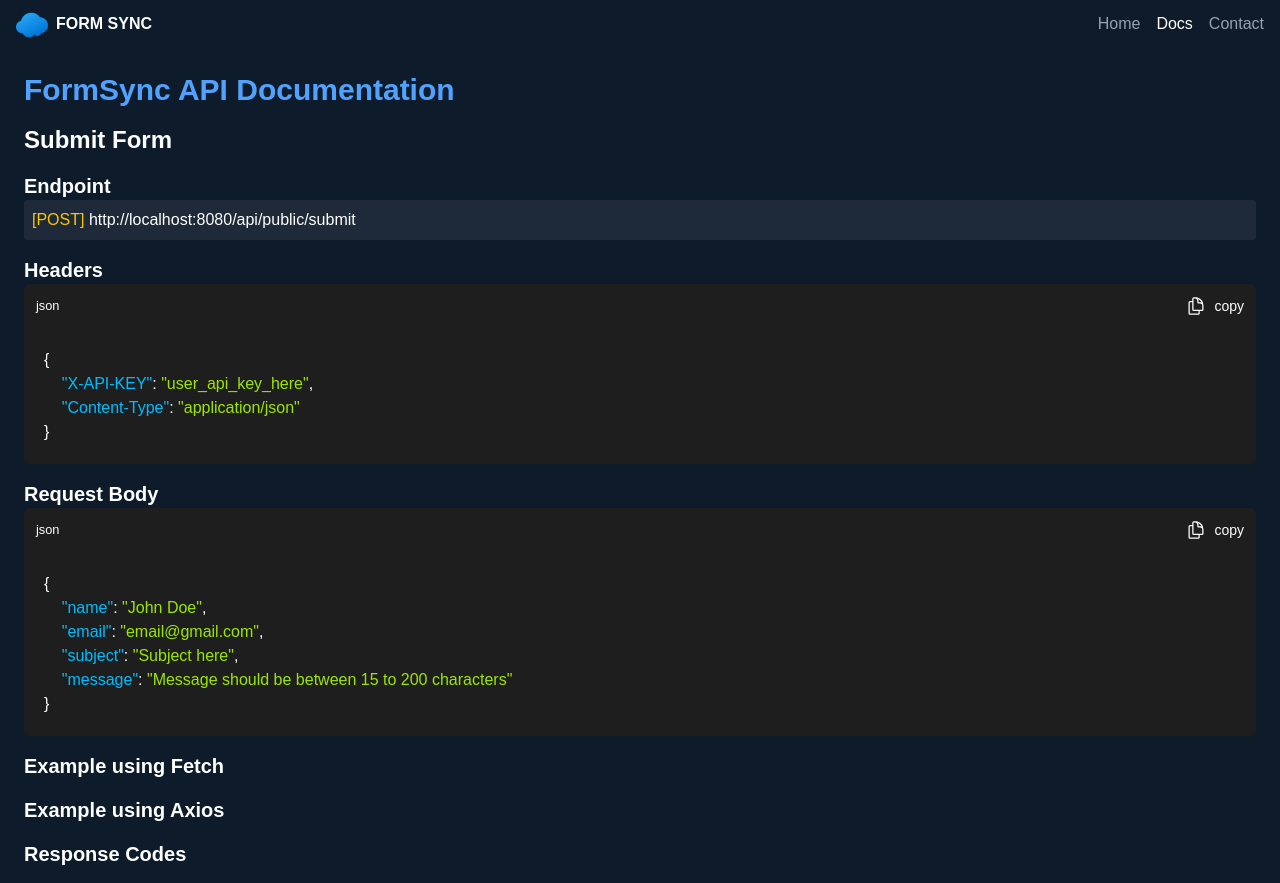
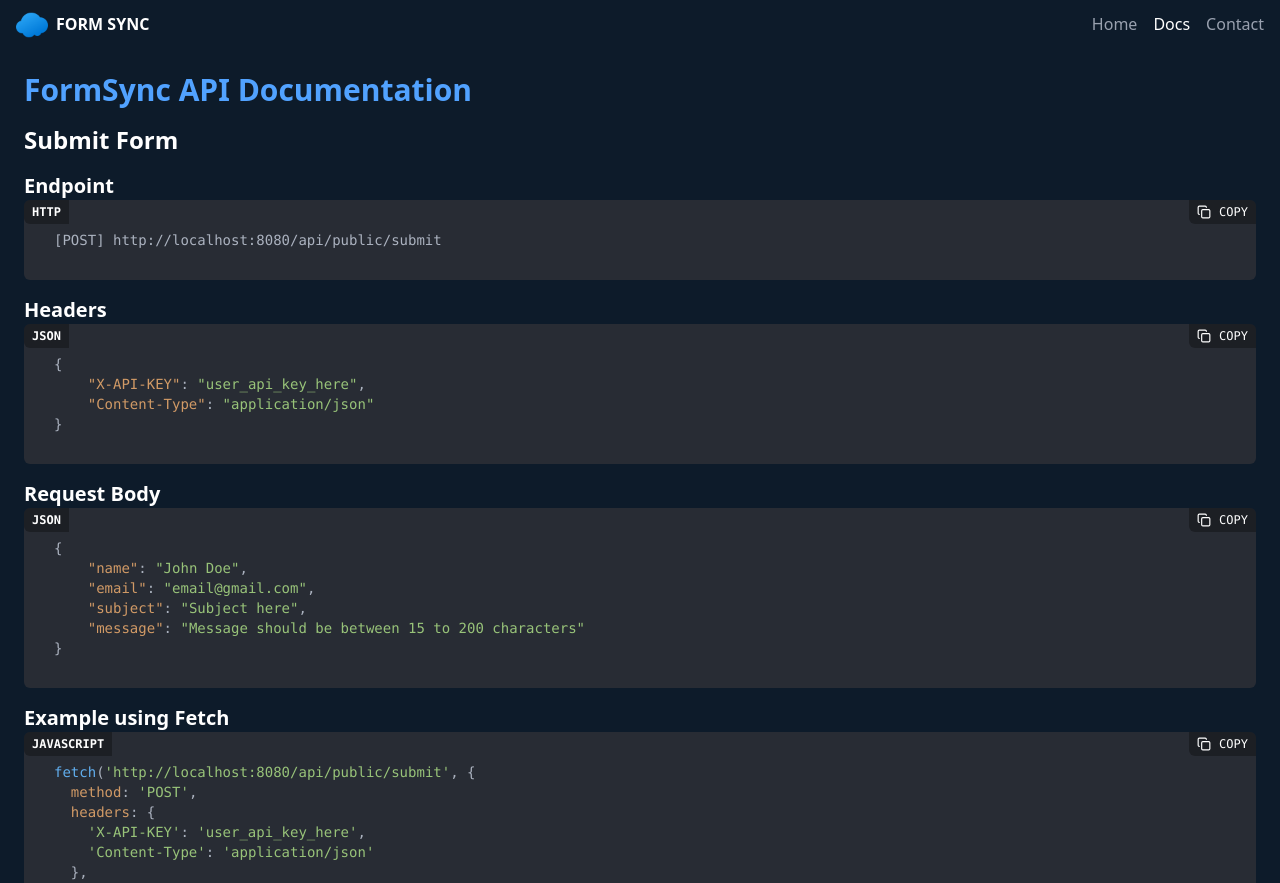
Before and after one commit to zunaiddev/formsync, a React (Vite) app: page /docs in a window 1280 px wide. Shown: the top 883 px of the page. Built offline with nearby package versions, Linux system fonts and the light colour scheme.

Commit message:
updated localhost url to hosted and upgrade the ui of docs page

```diff
--- a/package.json
+++ b/package.json
@@ -18,6 +18,7 @@
     "@tailwindcss/vite": "^4.0.10",
     "axios": "^1.8.1",
     "classnames": "^2.5.1",
+    "highlight.js": "^11.11.1",
     "jwt-decode": "^4.0.0",
     "nprogress": "^0.2.0",
     "prop-types": "^15.8.1",
@@ -28,7 +29,6 @@
     "react-router-dom": "^7.2.0",
     "react-spinner": "^0.2.7",
     "react-spinners": "^0.15.0",
-    "react-syntax-highlighter": "^15.6.1",
     "react-tooltip": "^5.28.0",
     "reactjs-popup": "^2.0.6",
     "styled-components": "^6.1.16",
--- /dev/null
+++ b/src/components/CodeBlock.jsx
@@ -0,0 +1,52 @@
+import {useEffect, useRef, useState} from "react";
+import hljs from "highlight.js";
+import "highlight.js/styles/atom-one-dark.css";
+import CopyIcon from "./Icon/CopyIcon.jsx";
+import toast from "react-hot-toast";
+
+function CodeBlock({code, language = "javascript"}) {
+    const codeRef = useRef(null);
+    const [copied, setCopied] = useState(false);
+
+    useEffect(() => {
+        hljs.highlightElement(codeRef.current);
+    }, []);
+
+    async function copy() {
+        try {
+            await navigator.clipboard.writeText(code);
+            setCopied(true);
+            setTimeout(() => setCopied(false), 2000);
+        } catch (e) {
+            console.error(e);
+            toast.error("Failed to copy")
+        }
+    }
+
+    return (
+        <pre
+            className="theme-atom-one-dark shadow-3xl text-sm relative overflow-hidden max-w-full tab-size h-full rounded-md">
+                <span
+                    className="hljs mb-0 p-4 block min-h-full overflow-auto">
+
+
+      <code ref={codeRef} className={`language-${language}`}>
+          {code}
+      </code>
+            </span>
+                <small
+                    className="bg-black/30 absolute top-0 left-0 uppercase font-bold text-xs rounded-bl-md px-2 py-1">
+                    {language}
+                </small>
+                <button onClick={copy}
+                        className="bg-black/30 absolute top-0 right-0 uppercase text-xs rounded-bl-md px-2 py-1 flex items-center justify-center gap-2 cursor-pointer">
+                    {copied ? "Copied!" : <>
+                        <CopyIcon/>
+                        Copy
+                    </>}
+                </button>
+            </pre>
+    );
+};
+
+export default CodeBlock;
--- a/src/components/Docs/DocsPage.jsx
+++ b/src/components/Docs/DocsPage.jsx
@@ -1,4 +1,4 @@
-import CustomHighlighter from "../SyntaxHighlighter/CustomHighlighter.jsx";
+import CodeBlock from "../CodeBlock.jsx";
 
 const DocsPage = () => {
     const BASE_URL = import.meta.env.VITE_API_URL;
@@ -38,7 +38,7 @@ axios.post('${BASE_URL}/api/public/submit', {
     const headers = {
         'X-API-KEY': "user_api_key_here",
         'Content-Type': "application/json"
-    }
+    };
 
     const json = {
         name: "John Doe",
@@ -48,32 +48,30 @@ axios.post('${BASE_URL}/api/public/submit', {
     };
 
     return (
-        <div className="w-full mx-auto p-6  text-white rounded-lg shadow-lg">
+        <div className="w-full mx-auto p-6 text-white rounded-lg shadow-lg">
             <h1 className="text-3xl font-bold mb-4 text-blue-400">
                 FormSync API Documentation
             </h1>
             <h2 className="text-2xl font-semibold mt-4">Submit Form</h2>
 
             <h3 className="text-xl font-semibold mt-4">Endpoint</h3>
-            <p className="bg-gray-800 p-2 rounded text-white">
-                <span className="text-yellow-400">[POST]</span> {BASE_URL}
-                /api/public/submit
-            </p>
+            <CodeBlock language="http" code={`[POST] ${BASE_URL}/api/public/submit`}/>
 
             <h3 className="text-xl font-semibold mt-4">Headers</h3>
-            <CustomHighlighter language={"json"}>
-                {headers}
-            </CustomHighlighter>
-
+            <CodeBlock language="json" code={JSON.stringify(headers, null, 4)}/>
 
             <h3 className="text-xl font-semibold mt-4">Request Body</h3>
-            <CustomHighlighter language={"json"}>
-                {json}
-            </CustomHighlighter>
+            <CodeBlock language="json" code={JSON.stringify(json, null, 4)}/>
 
             <h3 className="text-xl font-semibold mt-4">Example using Fetch</h3>
+            <CodeBlock
+                title="Fetch Example"
+                language="javascript"
+                code={fetchCode}
+            />
 
             <h3 className="text-xl font-semibold mt-4">Example using Axios</h3>
+            <CodeBlock language="javascript" code={axiosCode}/>
 
             <h3 className="text-xl font-semibold mt-4">Response Codes</h3>
             <table className="w-full mt-4 border border-gray-700 text-left">
@@ -88,30 +86,28 @@ axios.post('${BASE_URL}/api/public/submit', {
                 <tr>
                     <td className="p-2 border border-gray-700">200 OK</td>
                     <td className="p-2 border border-gray-700 text-green-400">
-                        ✅ Success
+                        Success
                     </td>
                     <td className="p-2 border border-gray-700">
                         Form submitted successfully.
                     </td>
                 </tr>
                 <tr>
-                    <td className="p-2 border border-gray-700 ">
+                    <td className="p-2 border border-gray-700">
                         422 UNPROCESSABLE_ENTITY
                     </td>
                     <td className="p-2 border border-gray-700 text-yellow-400">
-                        ❌ Validation Error
+                        Validation Error
                     </td>
                     <td className="p-2 border border-gray-700 break-words">
                         Missing fields, invalid email, or message length not between
-                        15-200 characters.
+                        15–200 characters.
                     </td>
                 </tr>
                 <tr>
-                    <td className="p-2 border border-gray-700">
-                        429 TOO_MANY_REQUESTS
-                    </td>
+                    <td className="p-2 border border-gray-700">429 TOO_MANY_REQUESTS</td>
                     <td className="p-2 border border-gray-700 text-red-400">
-                        ❌ Submission Limit Reached
+                        Submission Limit Reached
                     </td>
                     <td className="p-2 border border-gray-700">
                         User has exceeded 10 submissions per day.
@@ -120,7 +116,7 @@ axios.post('${BASE_URL}/api/public/submit', {
                 <tr>
                     <td className="p-2 border border-gray-700">403 FORBIDDEN</td>
                     <td className="p-2 border border-gray-700 text-red-500">
-                        ❌ Invalid API Key
+                        Invalid API Key
                     </td>
                     <td className="p-2 border border-gray-700">
                         API key is missing or incorrect.
--- /dev/null
+++ b/src/components/Icon/CopyIcon.jsx
@@ -0,0 +1,12 @@
+function CopyIcon() {
+    return (
+        <svg xmlns="http://www.w3.org/2000/svg" width="14" height="14" viewBox="0 0 24 24" fill="none"
+             stroke="currentColor" strokeWidth="2" strokeLinecap="round" strokeLinejoin="round"
+             className="lucide lucide-copy-icon lucide-copy">
+            <rect width="14" height="14" x="8" y="8" rx="2" ry="2"/>
+            <path d="M4 16c-1.1 0-2-.9-2-2V4c0-1.1.9-2 2-2h10c1.1 0 2 .9 2 2"/>
+        </svg>
+    );
+}
+
+export default CopyIcon;
--- a/src/components/SyntaxHighlighter/CustomHighlighter.jsx
+++ /dev/null
@@ -1,52 +0,0 @@
-import PropTypes from "prop-types";
-
-function CustomHighlighter({children, language}) {
-    let json;
-    if (language === 'json') {
-        json = JSON.stringify(children, null, 4);
-    }
-
-    return (
-        <div className="bg-[#1e1e1e] rounded-md ">
-            <div className="flex justify-between p-3">
-                <small>{language}</small>
-                <button className="flex gap-2 select-none text-sm">
-
-                    <svg xmlns="http://www.w3.org/2000/svg" fill="none" viewBox="0 0 24 24" strokeWidth={1.5}
-                         stroke="currentColor" className="size-5">
-                        <path strokeLinecap="round" strokeLinejoin="round"
-                              d="M15.75 17.25v3.375c0 .621-.504 1.125-1.125 1.125h-9.75a1.125 1.125 0 0 1-1.125-1.125V7.875c0-.621.504-1.125 1.125-1.125H6.75a9.06 9.06 0 0 1 1.5.124m7.5 10.376h3.375c.621 0 1.125-.504 1.125-1.125V11.25c0-4.46-3.243-8.161-7.5-8.876a9.06 9.06 0 0 0-1.5-.124H9.375c-.621 0-1.125.504-1.125 1.125v3.5m7.5 10.375H9.375a1.125 1.125 0 0 1-1.125-1.125v-9.25m12 6.625v-1.875a3.375 3.375 0 0 0-3.375-3.375h-1.5a1.125 1.125 0 0 1-1.125-1.125v-1.5a3.375 3.375 0 0 0-3.375-3.375H9.75"/>
-                    </svg>
-
-                    copy
-                </button>
-            </div>
-            <div className="p-5">
-                <pre
-                    className="json-view"
-                    dangerouslySetInnerHTML={{__html: highlightJson(json)}}
-                />
-            </div>
-        </div>
-    );
-}
-
-function highlightJson(json) {
-    if (typeof json !== "string") {
-        json = JSON.stringify(json, null, 2);
-    }
-
-    return json
-        .replace(/(".*?")(?=\s*:)/g, '<span class="text-sky-400">$1</span>')
-        .replace(/:\s*"(.*?)"/g, ': <span class="text-lime-400">"$1"</span>')
-        .replace(/:\s*(\d+)/g, ': <span class="text-orange-300">$1</span>')
-        .replace(/:\s*(true|false)/g, ': <span class="text-indigo-400">$1</span>')
-        .replace(/:\s*(null)/g, ': <span class="text-rose-400">$1</span>');
-}
-
-CustomHighlighter.propTypes = {
-    children: PropTypes.node.isRequired,
-    language: PropTypes.string.isRequired
-}
-
-export default CustomHighlighter;
--- a/src/index.css
+++ b/src/index.css
@@ -2,16 +2,6 @@
 @import url('https://fonts.googleapis.com/css2?family=Oswald:wght@200..700&display=swap');
 @import url('https://fonts.googleapis.com/css2?family=Open+Sans:ital,wght@0,300..800;1,300..800&display=swap');
 @import "tailwindcss";
-
-* {
-    box-sizing: border-box;
-    font-family: 'Poppins', sans-serif;
-}
-
-body, html {
-    margin: 0;
-    padding: 0;
-}
 
 body {
     background: var(--primary);
--- /dev/null
+++ b/src/pages/Test.jsx
@@ -0,0 +1,9 @@
+import "highlight.js/styles/atom-one-dark.css";
+import CodeBlock from "../components/CodeBlock.jsx";
+
+function Test() {
+    return <CodeBlock
+        code={"fetch('http://localhost:8080/api/public/submit', {\n  method: 'POST',\n  headers: {\n    'X-API-KEY': 'user_api_key_here',\n    'Content-Type': 'application/json'\n  },\n  body: JSON.stringify({\n    name: 'John Doe',\n    email: 'email@gmail.com',\n    subject: 'Subject here',\n    message: 'Message should be between 15 to 200 characters'\n  })\n})\n  .then(res => res.json())\n  .then(data => console.log(data))\n  .catch(err => console.error('Error:', err));"}/>;
+}
+
+export default Test;
--- a/src/routes/AppRoutes.jsx
+++ b/src/routes/AppRoutes.jsx
@@ -22,6 +22,7 @@ const Profile = lazy(() => import("../pages/Profile.jsx"));
 const Settings = lazy(() => import("../pages/Settings.jsx"));
 const NotFound = lazy(() => import("../pages/NotFound.jsx"));
 const Admin = lazy(() => import("../pages/Admin.jsx"));
+const Test = lazy(() => import("../pages/Test.jsx"));
 
 const router = createBrowserRouter([
     {
@@ -143,6 +144,10 @@ const router = createBrowserRouter([
         ],
     },
     {
+        path: "/test",
+        element: <Test/>,
+    },
+    {
         path: "*",
         element: <NotFound/>,
     },
--- /dev/null
+++ b/src/util/copyToClipboard.js
@@ -0,0 +1,10 @@
+import toast from "react-hot-toast";
+
+function copyToClipboard(text) {
+    navigator.clipboard
+        .writeText(text)
+        .then(() => toast.success("Copied!"))
+        .catch((err) => toast.error("Failed to copy:" + err));
+}
+
+export default copyToClipboard;
--- /dev/null
+++ b/tailwind.config.js
@@ -0,0 +1,5 @@
+export default {
+    corePlugins: {
+        preflight: false, // disables Tailwind’s default resets
+    },
+};
```
Also changed, not shown: src/components/KeyCard/KeyCard.jsx (+1 -8 lines), 1 other file (tests, documents, lock files or other folders).
